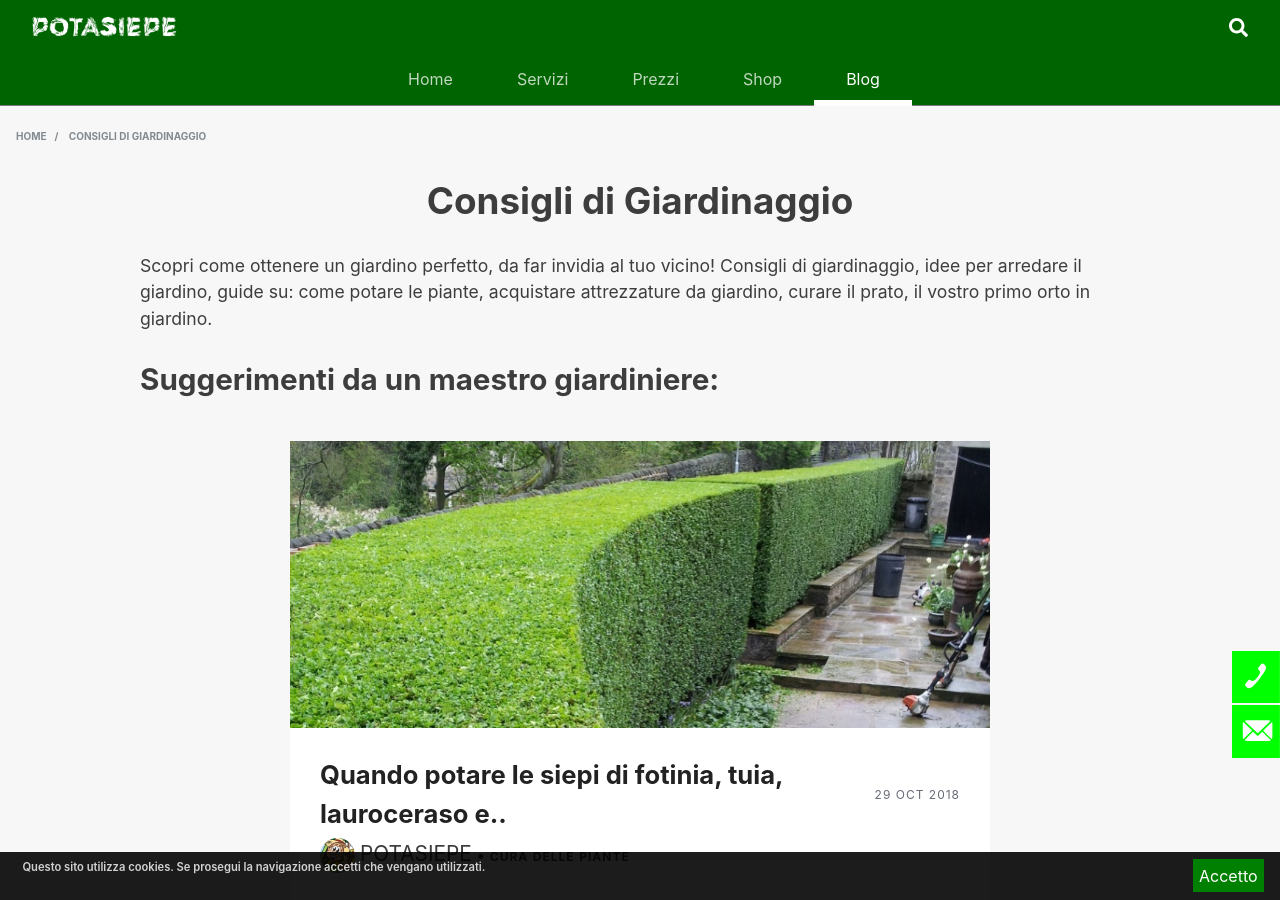
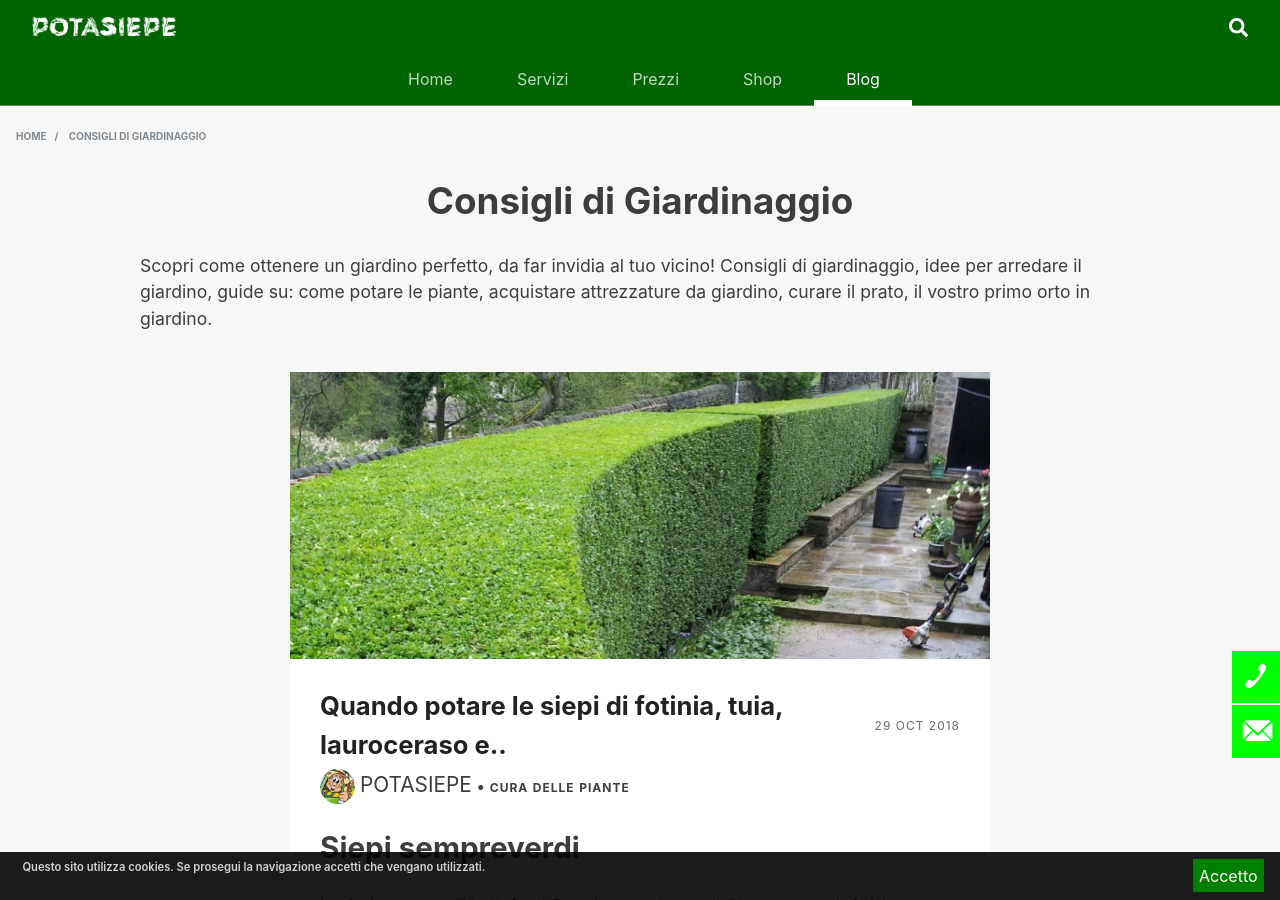
Before and after one commit to enricocaputo/potasiepe, a Jekyll site: the page built from blog/index.html, in a window 1280 px wide and 900 px high. Built offline with Jekyll 4.4.1, drawn with Linux system fonts in a browser that asks for light colours; the list of posts is cut into pages by our own code.

Commit message:
blog/index.html

```diff
--- a/blog/index.html
+++ b/blog/index.html
@@ -8,7 +8,7 @@ sitemap:
 ---
 <h1>Consigli di Giardinaggio</h1>
 <p>Scopri come ottenere un giardino perfetto, da far invidia al tuo vicino! Consigli di giardinaggio, idee per arredare il giardino, guide su: come potare le piante, acquistare attrezzature da giardino, curare il prato, il vostro primo orto in giardino.</p>
-<h2>Suggerimenti da un maestro giardiniere:</h2>
+
 <ul class="blog-posts">
 	{% for post in paginator.posts %}
 		<li class="blog-post card">
```
